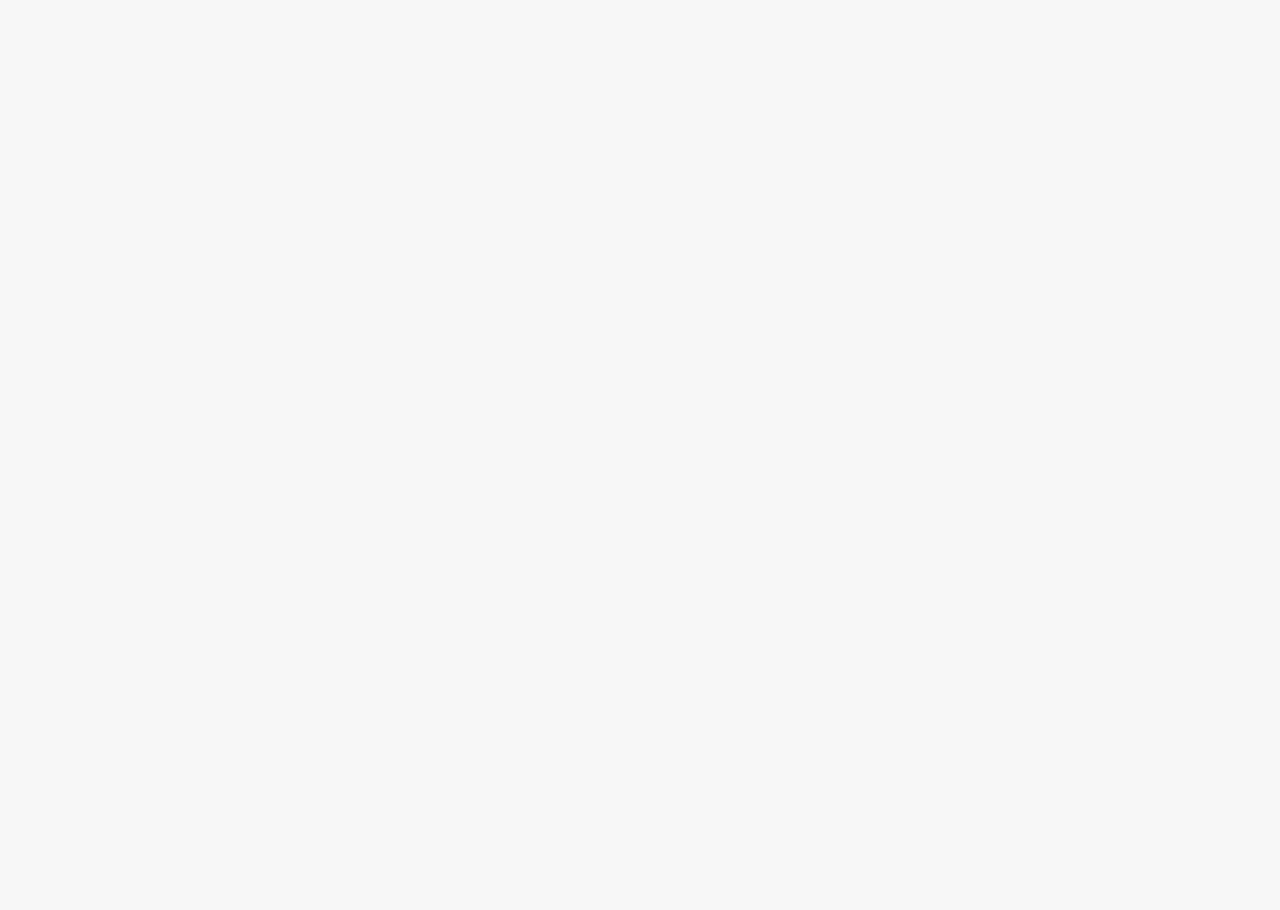
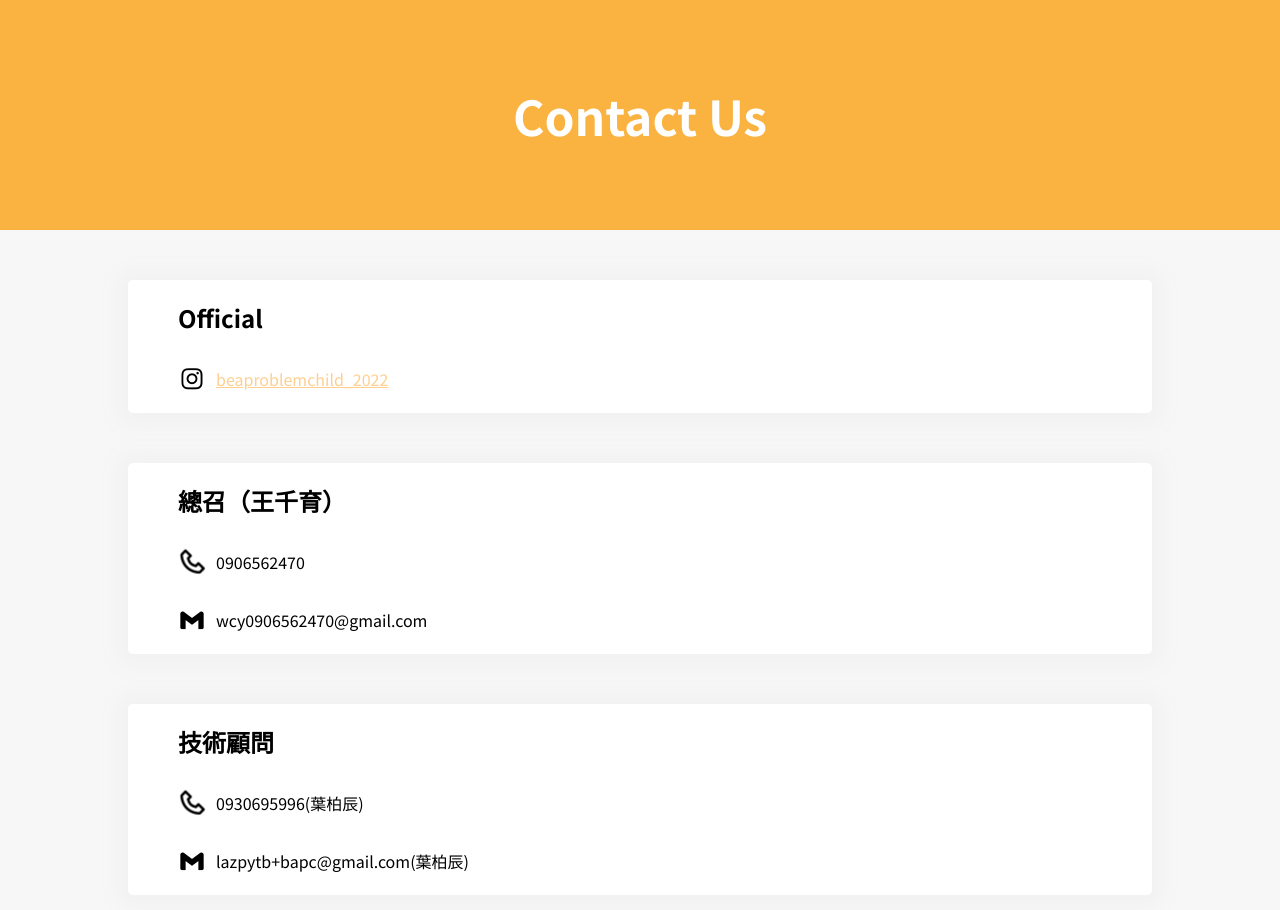
Before and after one commit to mingdaoplatform/official-page, a Vue app: page /#/contact in a window 1280 px wide. Before the commit this address had no page. Shown: the top 910 px of the page. Before the commit the page ends 800 px from the top, so only its background shows below. Built offline with nearby package versions, Linux system fonts and the light colour scheme.

Commit message:
feat: contact us

```diff
--- a/src/router/index.ts
+++ b/src/router/index.ts
@@ -12,6 +12,11 @@ const routes: RouteRecordRaw[] = [
     name: "團隊成員 - be a problem child",
     component: () => import("../views/member.vue"),
   },
+  {
+    path: "/contact",
+    name: "聯絡我們 - be a problem child",
+    component: () => import("../views/contact.vue"),
+  },
 ];
 
 const router = createRouter({
--- /dev/null
+++ b/src/views/contact.vue
@@ -0,0 +1,85 @@
+<template>
+  <div class="contact">
+    <header>Contact Us</header>
+    <div class="contactBlock">
+      <h2>Official</h2>
+      <ul>
+        <li>
+          <i class="bx bxl-instagram"></i
+          ><a
+            target="_blank"
+            href="https://www.instagram.com/beaproblemchild_2022/"
+            >beaproblemchild_2022</a
+          >
+        </li>
+      </ul>
+    </div>
+    <div class="contactBlock">
+      <h2>總召（王千育）</h2>
+      <ul>
+        <li><i class="bx bx-phone bx-tada"></i><span>0906562470</span></li>
+        <li>
+          <i class="bx bxl-gmail"></i>
+          <span>wcy0906562470@gmail.com</span>
+        </li>
+      </ul>
+    </div>
+    <div class="contactBlock">
+      <h2>技術顧問</h2>
+      <ul>
+        <li>
+          <i class="bx bx-phone bx-tada"></i><span>0930695996(葉柏辰)</span>
+        </li>
+        <li>
+          <i class="bx bxl-gmail"></i>
+          <span>lazpytb+bapc@gmail.com(葉柏辰)</span>
+        </li>
+      </ul>
+    </div>
+  </div>
+</template>
+
+<style lang="scss" scoped>
+@import "../scss/global.scss";
+.contact {
+  header {
+    padding: 80px 10px;
+    text-align: center;
+    background-color: #fab340;
+    color: #ffffff;
+    font-size: 3rem;
+    font-weight: 700;
+  }
+  .contactBlock {
+    margin: 50px auto;
+    width: 80vw;
+    box-shadow: 0px 2px 22px 10px #f1f1f1;
+    background-color: #ffffff;
+    border-radius: 5px;
+    padding: 20px 50px;
+    @include phone {
+      padding: 20px 10px;
+      display: flex;
+      flex-direction: column;
+      align-items: center;
+    }
+    ul {
+      list-style: none;
+      li {
+        margin-top: 30px;
+        display: flex;
+        flex-direction: row;
+        align-items: center;
+        a {
+          line-height: 28px;
+          text-align: center;
+        }
+        i {
+          font-size: 28px;
+          margin-right: 10px;
+        }
+      }
+    }
+  }
+}
+</style>
```
